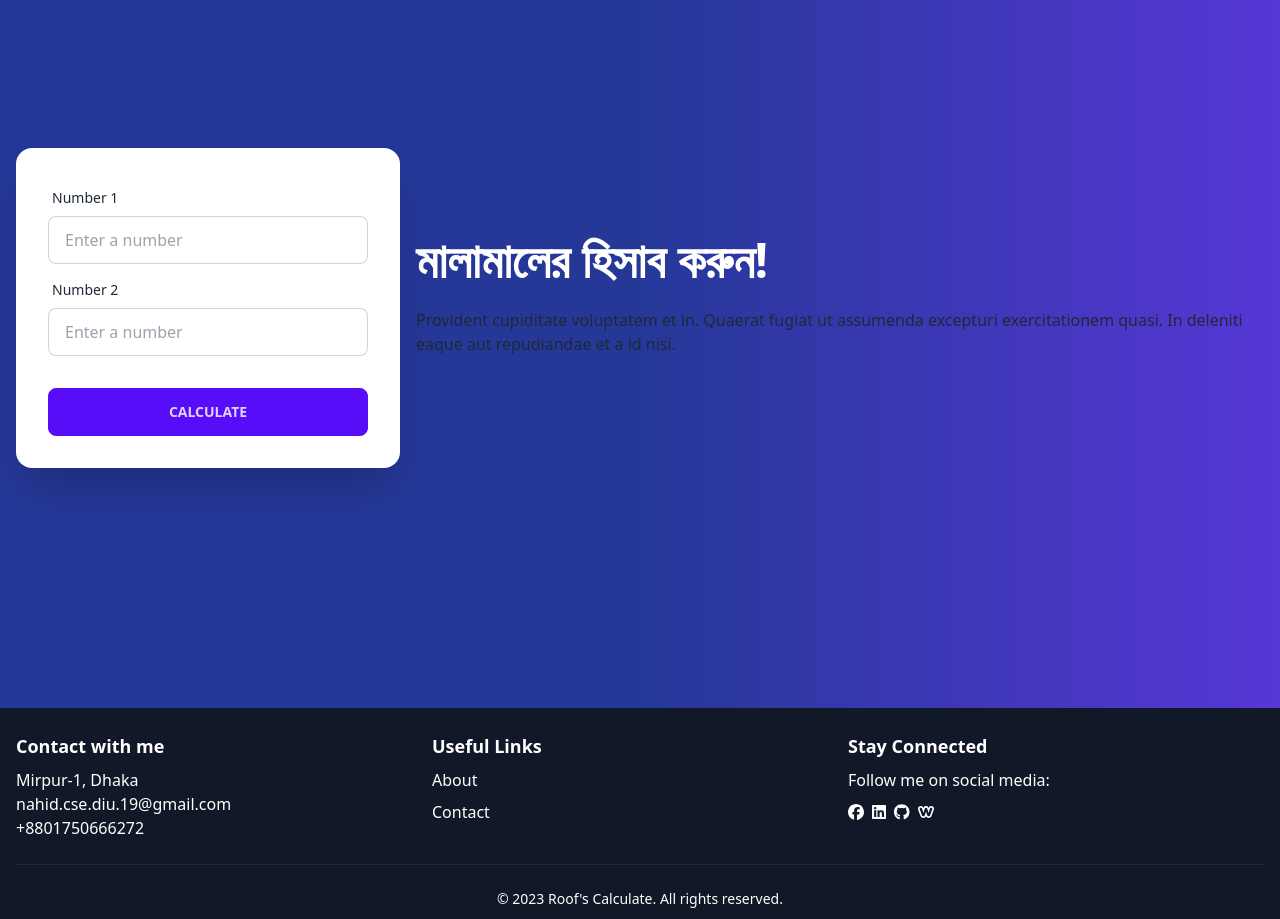
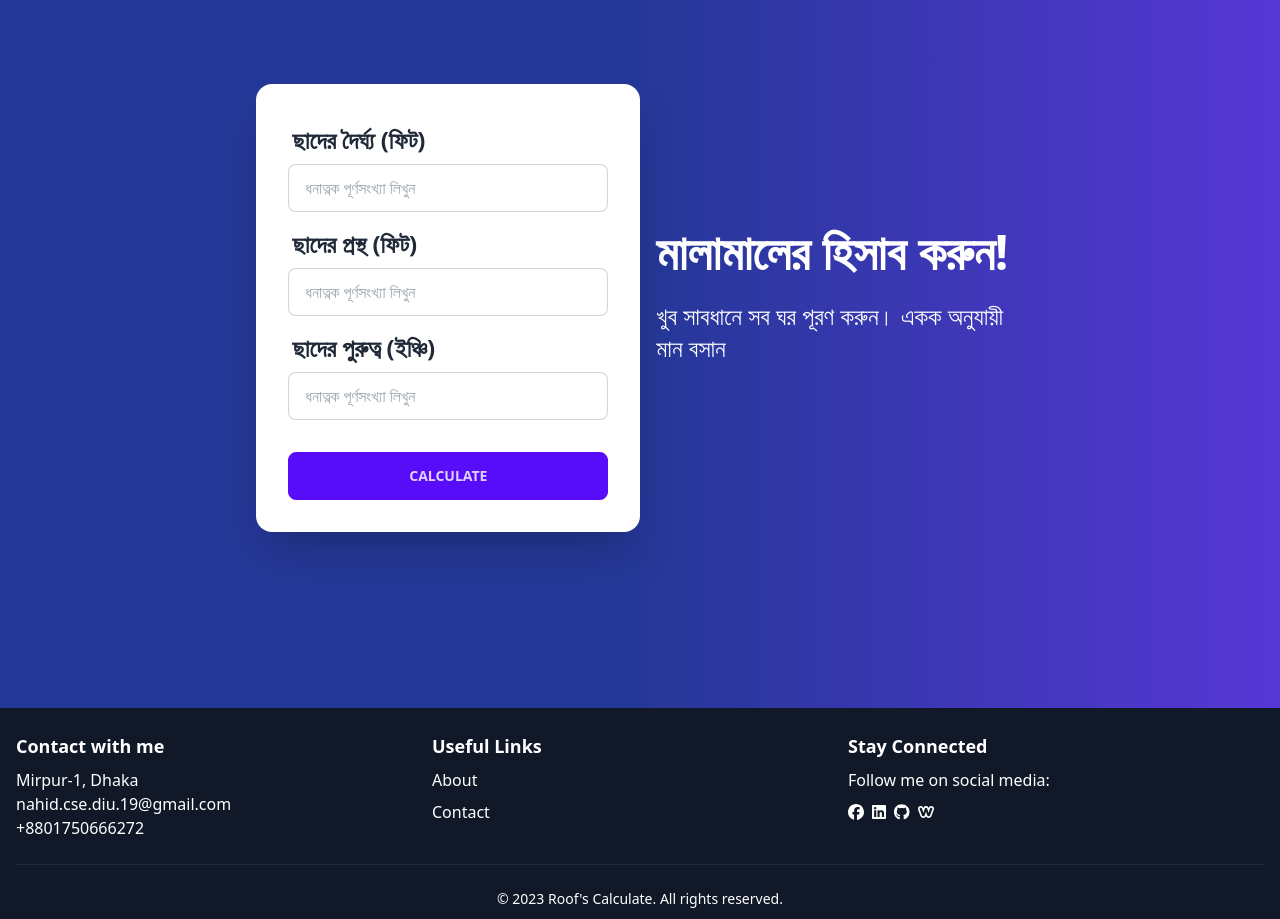
Before and after one commit to Nahiduzzamann/calculator-for-make-roof, a React (Vite) app: page / in a window 1280 px wide. Shown: the part 960-1879 px from the top of the page. Built offline with nearby package versions, Linux system fonts and the light colour scheme; no server answers.

Commit message:
value translate

```diff
--- a/public/bn.json
+++ b/public/bn.json
@@ -11,6 +11,13 @@
     },
     "calculate":{
       "title": "মালামালের হিসাব করুন!",
-      "descriptions": ""
+      "descriptions": "খুব সাবধানে সব ঘর পূরণ করুন। একক অনুযায়ী মান বসান"
+    },
+    "form":{
+      "field1": "ছাদের দৈর্ঘ্য (ফিট)",
+      "field2": "ছাদের প্রস্থ (ফিট)",
+      "field3": "ছাদের পুরুত্ব (ইঞ্চি)",
+      "fieldPlaceholder": "ধনাত্নক পূর্ণসংখ্যা লিখুন",
+      "btn":"হিসাব"
     }
   }
--- a/public/en.json
+++ b/public/en.json
@@ -11,6 +11,13 @@
     },
     "calculate":{
       "title": "Calculate now!!",
-      "descriptions": ""
+      "descriptions": "Please fill up all field very carefully. Set values according to units"
+    },
+    "form":{
+      "field1": "Length of roof (Feet)",
+      "field2": "Width of roof (Feet)",
+      "field3": "Thickness of roof (Inches)",
+      "fieldPlaceholder": "Enter Positive Integer Number",
+      "btn":"Calculate"
     }
   }
--- a/src/pages/Home/calculations/calculations.jsx
+++ b/src/pages/Home/calculations/calculations.jsx
@@ -5,6 +5,7 @@ const Calculations = () => {
   const { t } = useTranslation();
   const [number1, setNumber1] = useState('');
   const [number2, setNumber2] = useState('');
+  const [number3, setNumber3] = useState('');
   const [sum, setSum] = useState('');
 
   const handleNumberChange = (e, setNumber) => {
@@ -24,7 +25,7 @@ const Calculations = () => {
 
   return (
     <div className="container mx-auto">
-      <h1 className="text-xl lg:text-3xl pt-4 pb-4 text-white">
+      <h1 className="text-2xl lg:text-3xl pt-4 pb-4 text-white">
         {t("heading")}
       </h1>
       <div>
@@ -35,11 +36,9 @@ const Calculations = () => {
                 <div> Sum: {sum} </div>
               ) : (
                 <div>
-                  <h1 className="text-5xl font-bold text-white">{t("calculate.title")}</h1>
-                  <p className="py-6">
-                    Provident cupiditate voluptatem et in. Quaerat fugiat ut
-                    assumenda excepturi exercitationem quasi. In deleniti eaque
-                    aut repudiandae et a id nisi.
+                  <h1 className="text-3xl lg:text-5xl font-bold text-white">{t("calculate.title")}</h1>
+                  <p className="py-6 text-white text-xl lg:text-2xl">
+                    {t("calculate.descriptions")}
                   </p>
                 </div>
               )}
@@ -48,11 +47,11 @@ const Calculations = () => {
               <div className="card-body">
                 <div className="form-control">
                   <label className="label">
-                    <span className="label-text">Number 1</span>
+                    <span className="label-text text-2xl font-bold">{t("form.field1")}</span>
                   </label>
                   <input
                     type="number"
-                    placeholder="Enter a number"
+                    placeholder={t("form.fieldPlaceholder")}
                     className="input input-bordered"
                     value={number1}
                     onChange={(e) => handleNumberChange(e, setNumber1)}
@@ -61,14 +60,27 @@ const Calculations = () => {
                 </div>
                 <div className="form-control">
                   <label className="label">
-                    <span className="label-text">Number 2</span>
+                    <span className="label-text text-2xl font-bold">{t("form.field2")}</span>
                   </label>
                   <input
                     type="number"
-                    placeholder="Enter a number"
+                    placeholder={t("form.fieldPlaceholder")}
                     className="input input-bordered"
                     value={number2}
                     onChange={(e) => handleNumberChange(e, setNumber2)}
+                    required
+                  />
+                </div>
+                <div className="form-control">
+                  <label className="label">
+                    <span className="label-text text-2xl font-bold">{t("form.field3")}</span>
+                  </label>
+                  <input
+                    type="number"
+                    placeholder={t("form.fieldPlaceholder")}
+                    className="input input-bordered"
+                    value={number3}
+                    onChange={(e) => handleNumberChange(e, setNumber3)}
                     required
                   />
                 </div>
```
